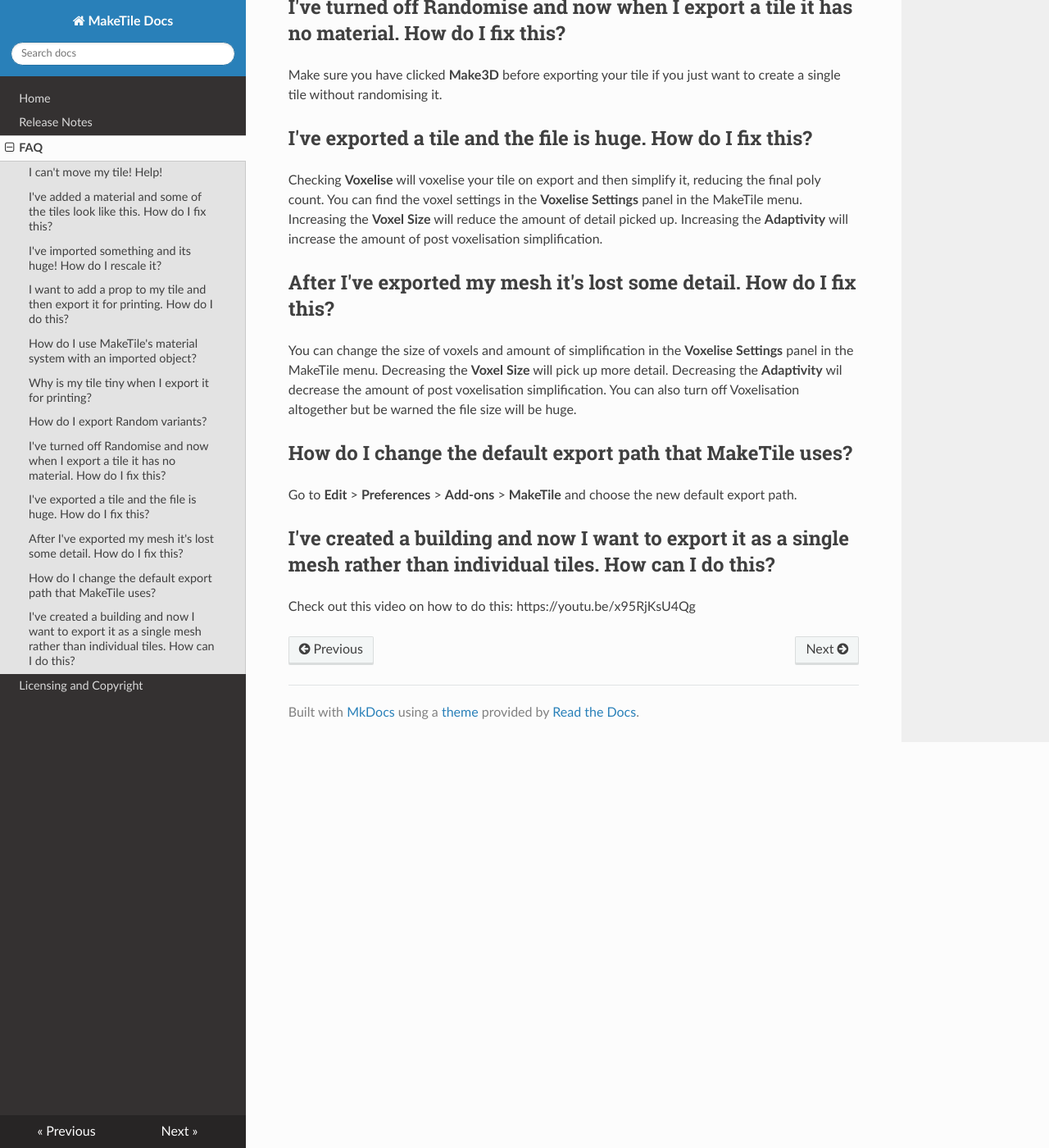
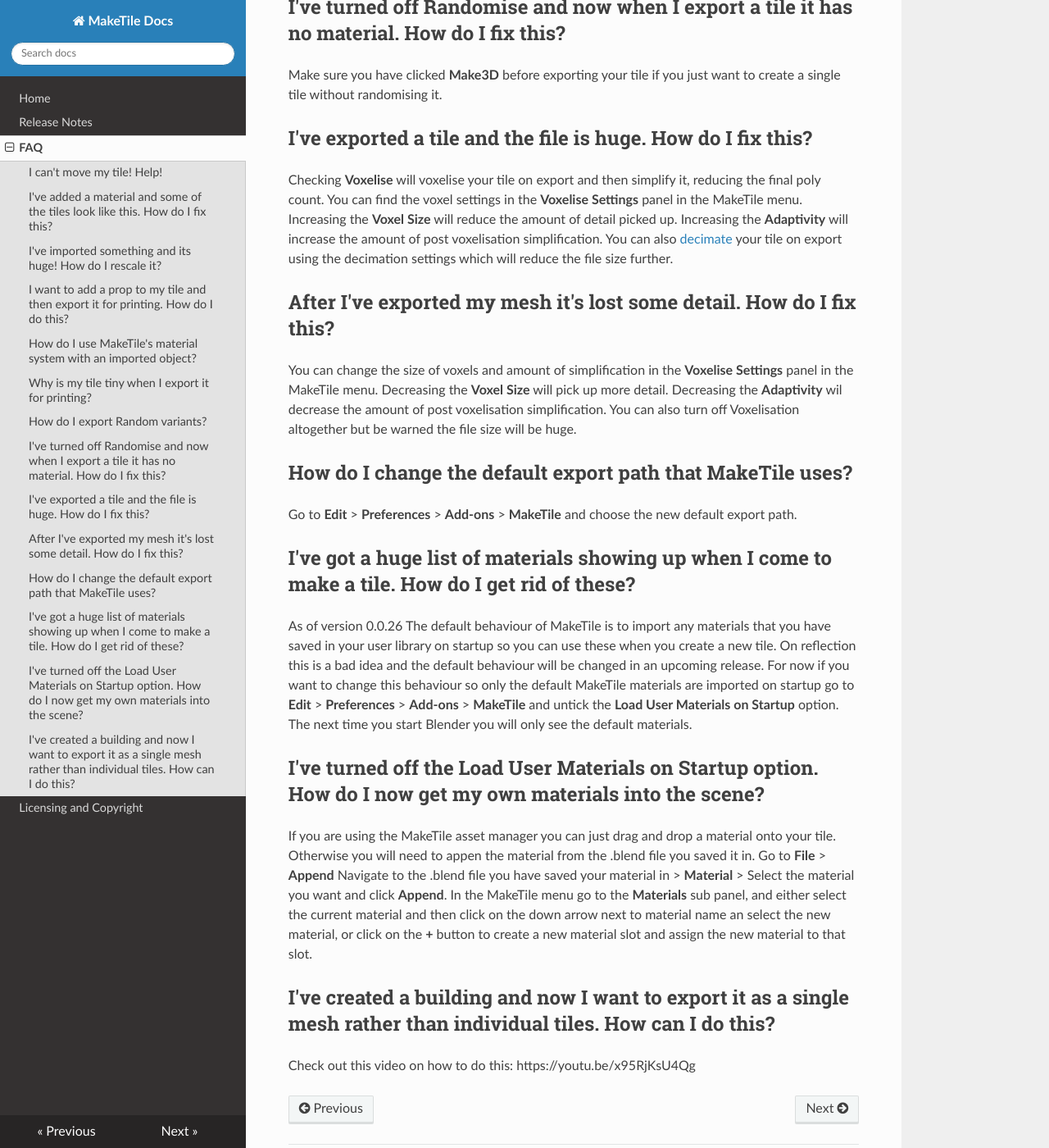
Before and after one commit to richeyrose/make-tile, an MkDocs documentation site: the page built from docs/faq.md, in a window 1280 px wide and 1400 px high, scrolled down 2476 px. Shown: the whole window at 82% size. Built offline with MkDocs 1.6.1, drawn with Linux system fonts in a browser that asks for light colours; nearby versions of some CDN libraries.

Commit message:
Updated Docs

```diff
--- a/docs/faq.md
+++ b/docs/faq.md
@@ -42,7 +42,7 @@ You can export random variants of a tile using the MakeTile export menu by selec
 Make sure you have clicked **Make3D** before exporting your tile if you just want to create a single tile without randomising it.
 
 ## I've exported a tile and the file is huge. How do I fix this?
-Checking **Voxelise** will voxelise your tile on export and then simplify it, reducing the final poly count. You can find the voxel settings in the **Voxelise Settings** panel in the MakeTile menu. Increasing the **Voxel Size** will reduce the amount of detail picked up. Increasing the **Adaptivity** will increase the amount of post voxelisation simplification.
+Checking **Voxelise** will voxelise your tile on export and then simplify it, reducing the final poly count. You can find the voxel settings in the **Voxelise Settings** panel in the MakeTile menu. Increasing the **Voxel Size** will reduce the amount of detail picked up. Increasing the **Adaptivity** will increase the amount of post voxelisation simplification. You can also [decimate](index.md/#Decimating) your tile on export using the decimation settings which will reduce the file size further.
 
 ## After I've exported my mesh it's lost some detail. How do I fix this?
 You can change the size of voxels and amount of simplification in the **Voxelise Settings** panel in the MakeTile menu. Decreasing the **Voxel Size** will pick up more detail. Decreasing the **Adaptivity** wil decrease the amount of post voxelisation simplification. You can also turn off Voxelisation altogether but be warned the file size will be huge.
@@ -50,5 +50,11 @@ You can change the size of voxels and amount of simplification in the **Voxelise
 ## How do I change the default export path that MakeTile uses?
 Go to **Edit** > **Preferences** > **Add-ons** > **MakeTile** and choose the new default export path.
 
+## I've got a huge list of materials showing up when I come to make a tile. How do I get rid of these?
+As of version 0.0.26 The default behaviour of MakeTile is to import any materials that you have saved in your user library on startup so you can use these when you create a new tile. On reflection this is a bad idea and the default behaviour will be changed in an upcoming release. For now if you want to change this behaviour so only the default MakeTile materials are imported on startup go to **Edit** > **Preferences** > **Add-ons** > **MakeTile** and untick the **Load User Materials on Startup** option. The next time you start Blender you will only see the default materials.
+
+## I've turned off the Load User Materials on Startup option. How do I now get my own materials into the scene?
+If you are using the MakeTile asset manager you can just drag and drop a material onto your tile. Otherwise you will need to appen the material from the .blend file you saved it in. Go to **File** > **Append** Navigate to the .blend file you have saved your material in > **Material** > Select the material you want and click **Append**. In the MakeTile menu go to the **Materials** sub panel, and either select the current material and then click on the down arrow next to material name an select the new material, or click on the **+** button to create a new material slot and assign the new material to that slot.
+
 ## I've created a building and now I want to export it as a single mesh rather than individual tiles. How can I do this?
 Check out this video on how to do this: https://youtu.be/x95RjKsU4Qg
--- a/docs/release_notes.md
+++ b/docs/release_notes.md
@@ -1,4 +1,8 @@
 # Release Notes
+## 0.0.26 ##
+### Material Importing ###
+Various bugs have been fixed in the way that materials are imported and saved. Saved materials based on the custom image material should now have the displacement texture saved properly so won;t break when you come to reuse them. There is also now an option to not import user materials on load. See the [faq](faq.md/#ive-got-a-huge-list-of-materials-showing-up-when-i-come-to-make-a-tile-how-do-i-get-rid-of-these) for more details.
+
 ## 0.0.25 ##
 
 ### Optimisation ###
```
